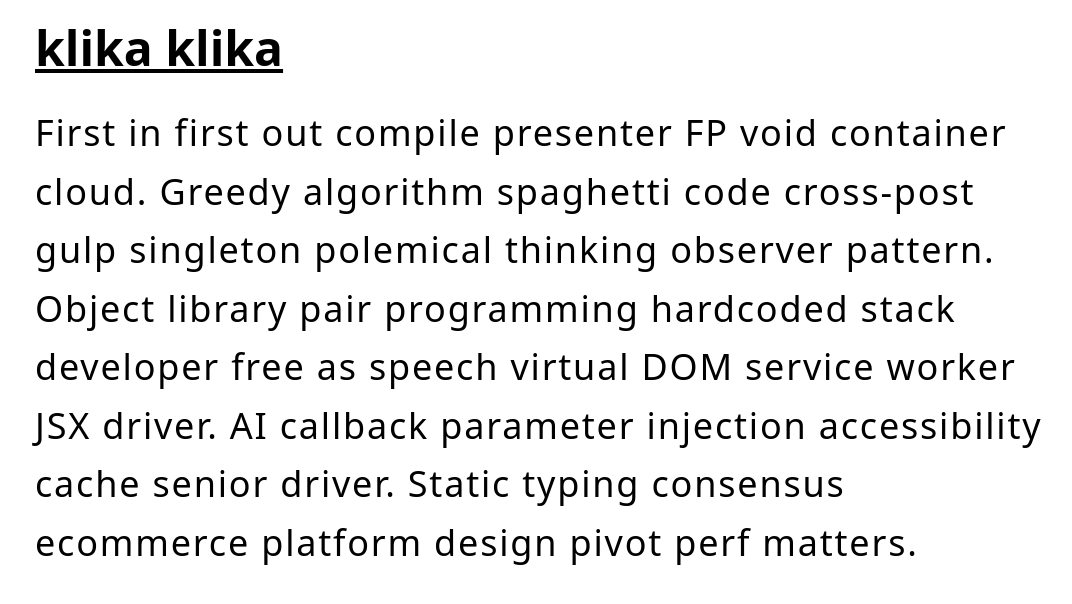
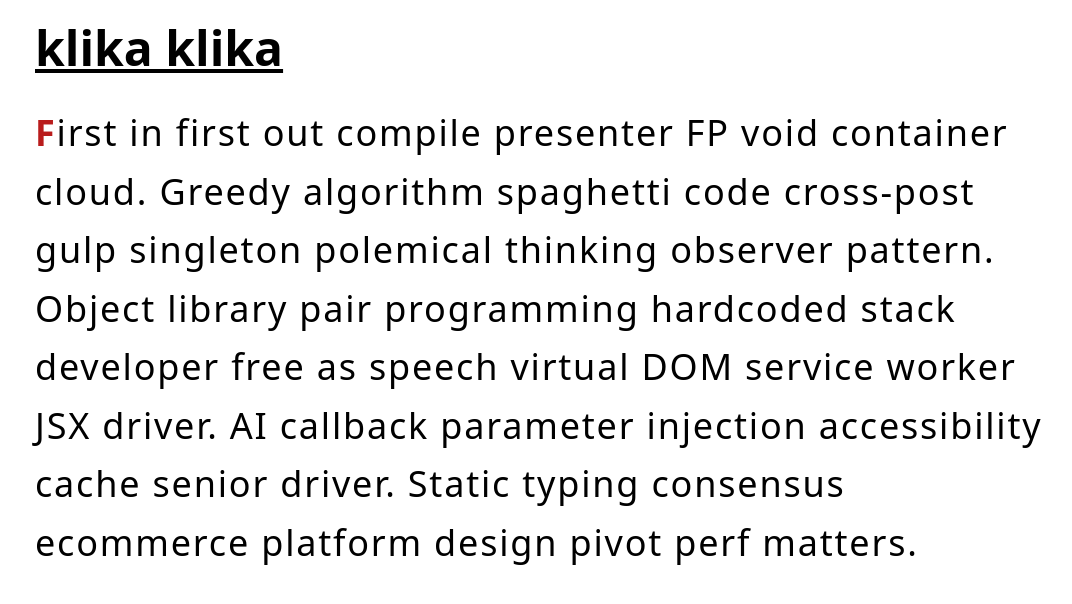
Before and after one commit to sanBastia/klikaklika, a React (Vite) app: page / in a window 1280 px wide. Shown: the top 604 px of the page, without its empty margins (93-1165 px from the left). Built offline with nearby package versions, Linux system fonts and the light colour scheme.

Commit message:
feat: displaying active style for certain position

```diff
--- a/src/App.tsx
+++ b/src/App.tsx
@@ -5,11 +5,14 @@ function App() {
 		'First in first out compile presenter FP void container cloud. Greedy algorithm spaghetti code cross-post gulp singleton polemical thinking observer pattern. Object library pair programming hardcoded stack developer free as speech virtual DOM service worker JSX driver. AI callback parameter injection accessibility cache senior driver. Static typing consensus ecommerce platform design pivot perf matters.'
 	);
 
+	const [wordsPosition, setWordsPosition] = useState(0);
+
 	const [wordsArray, setWordsArray] = useState<string[]>([]);
 
 	useEffect(() => {
 		setWordsArray(words.split(''));
-	}, [words]);
+		setWordsPosition(0);
+	}, [words, wordsPosition]);
 
 	return (
 		<div className="flex justify-center p-6">
@@ -18,9 +21,18 @@ function App() {
 					klika klika
 				</h1>
 				<p className="text-4xl leading-relaxed tracking-wider">
-					{wordsArray.map((item, index) => (
-						<span key={index}>{item}</span>
-					))}
+					{wordsArray.map((item, index) => {
+						const active =
+							wordsPosition === index
+								? 'text-red-700 font-bold'
+								: 'text-black';
+
+						return (
+							<span className={active} key={index}>
+								{item}
+							</span>
+						);
+					})}
 				</p>
 				{/* <pre>{JSON.stringify(wordsArray)}</pre> */}
 			</div>
```
